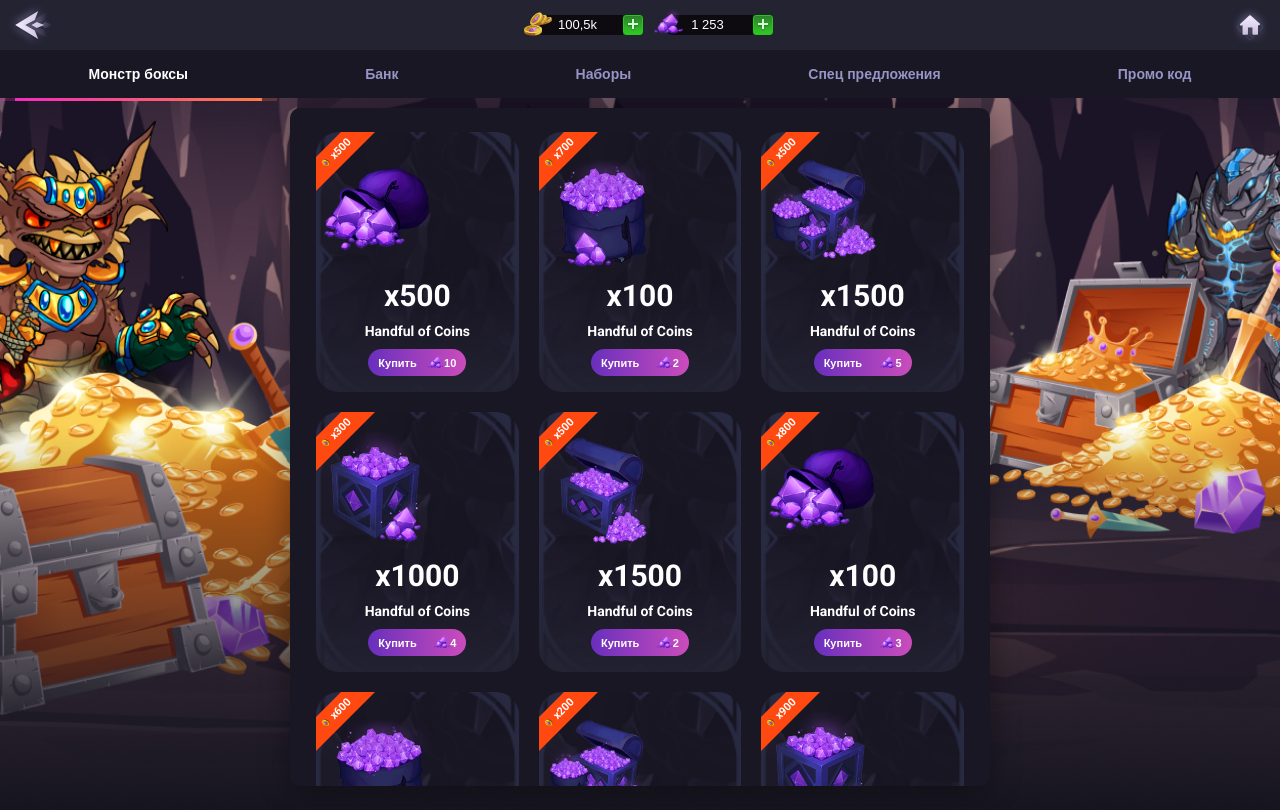
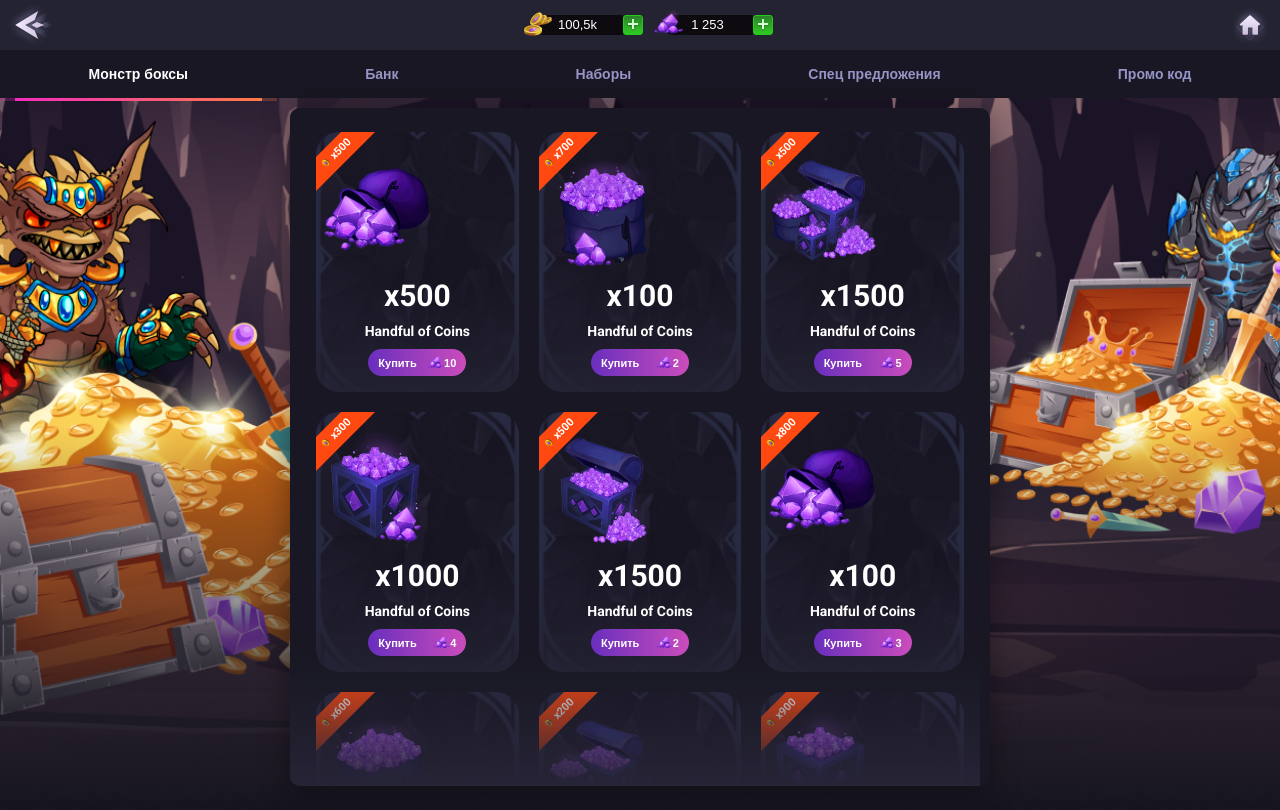
Before and after one commit to volbur/shop-test, a Vue app: page /box-monster in a window 1280 px wide. Built offline with nearby package versions, Linux system fonts and the light colour scheme.

Commit message:
shadow for scrollbar

```diff
--- a/src/components/tabs/Tabs.vue
+++ b/src/components/tabs/Tabs.vue
@@ -2,7 +2,9 @@
   <section class="tabs">
     <TabsList />
     <div class="wrapper">
-      <router-view></router-view>
+      <div class="container">
+        <router-view></router-view>
+      </div>
     </div>
   </section>
 </template>
@@ -22,9 +24,37 @@ export default {
   padding-bottom: 24px;
 }
 .wrapper {
+  position: relative;
   margin: 0 auto;
+  width: 280px;
+  &::after {
+    position: absolute;
+    top: 0;
+    left: 0;
+    content: "";
+    display: inline-block;
+    width: 270px;
+    height: 18px;
+    background-color: #181723;
+    border-radius: 10px 10px 0 0;
+    z-index: 1;
+  }
+  &::before {
+    position: absolute;
+    bottom: 0;
+    left: 0;
+    content: "";
+    display: inline-block;
+    width: 270px;
+    height: 132px;
+    background: linear-gradient(180deg, rgba(38, 36, 53, 0) 0%, #262435 100%);
+    border-radius: 0 0 0 10px;
+    z-index: 1;
+  }
+}
+
+.container {
   height: calc(100vh - 122px);
-  width: 280px;
   overflow-y: auto;
   background-color: #181723;
   box-shadow: 0px 4px 30px rgba(0, 0, 0, 0.4);
@@ -45,22 +75,17 @@ export default {
     border-radius: 10px;
     background-color: #f5f5f5;
   }
-  // &::after {
-  //   position: absolute;
-  //   bottom: 24px;
-  //   left: 0;
-  //   content: "";
-  //   display: inline-block;
-  //   width: 100%;
-  //   height: 132px;
-  //   background: linear-gradient(180deg, rgba(38, 36, 53, 0) 0%, #262435 100%);
-  //   border-radius: 10px;
-  // }
 }
 
 @media (min-width: 768px) {
   .wrapper {
     width: 700px;
+    &::after {
+      width: 690px;
+    }
+    &::before {
+      width: 690px;
+    }
   }
 }
 
@@ -70,8 +95,16 @@ export default {
   }
   .wrapper {
     width: 980px;
+    &::after {
+      display: none;
+    }
+    &::before {
+      display: none;
+    }
+  }
+  .container {
     height: 100%;
-    overflow: visible;
+    overflow-y: visible;
   }
 }
 </style>
```
Also changed, not shown: 7 other files (tests, documents, lock files or other folders).
